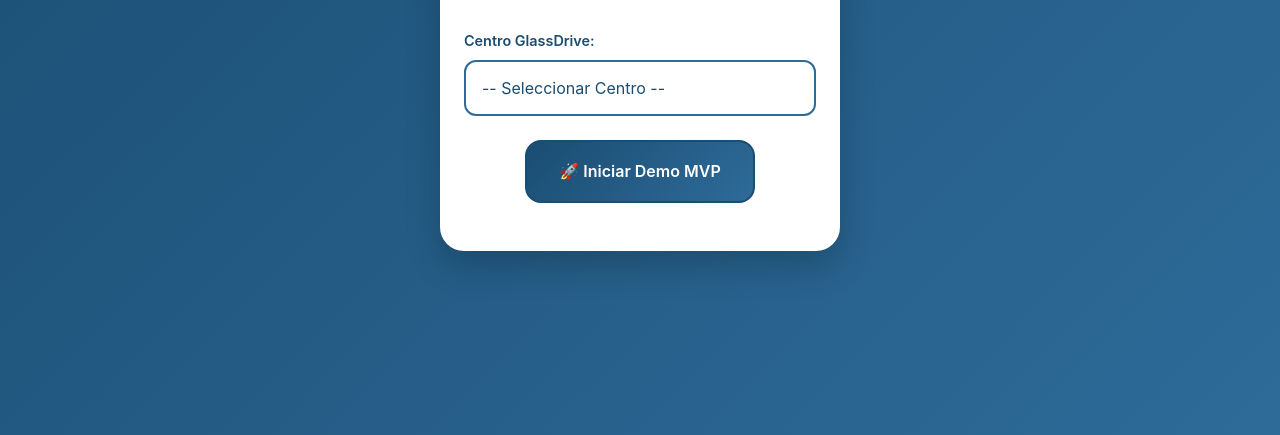
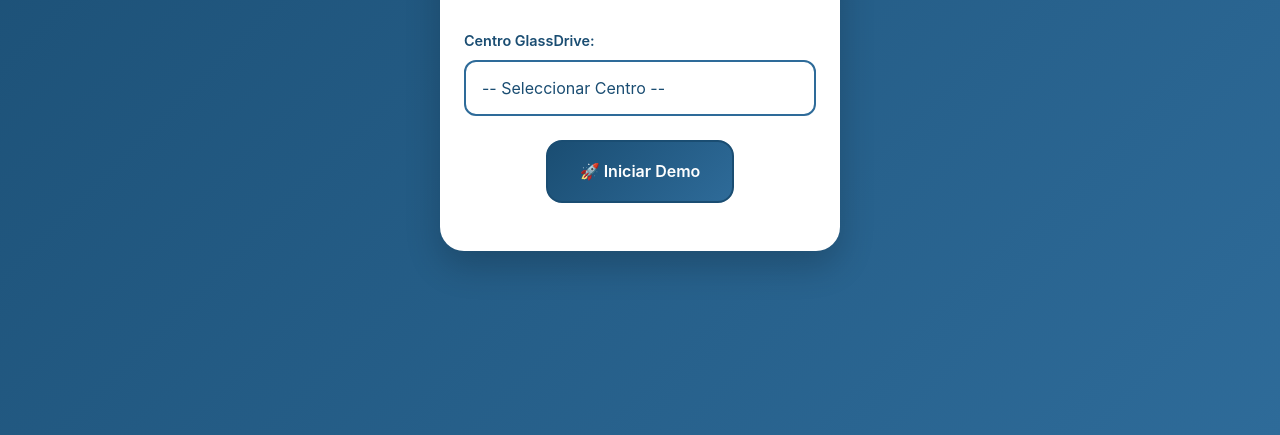
Before and after one commit to glassdrivearagon-lab/recepcion, a plain HTML site: page index.html in a window 1280 px wide. Shown: the part 365-800 px from the top of the page. Drawn offline with nearby package versions, Linux system fonts and the light colour scheme.

Commit message:
Update button text for demo initiation

```diff
--- a/index.html
+++ b/index.html
@@ -32,7 +32,7 @@
                 </div>
 
                 <button type="submit" class="btn btn-primary btn-large">
-                    🚀 Iniciar Demo MVP
+                    🚀 Iniciar Demo
                 </button>
             </form>
         </div>
```
